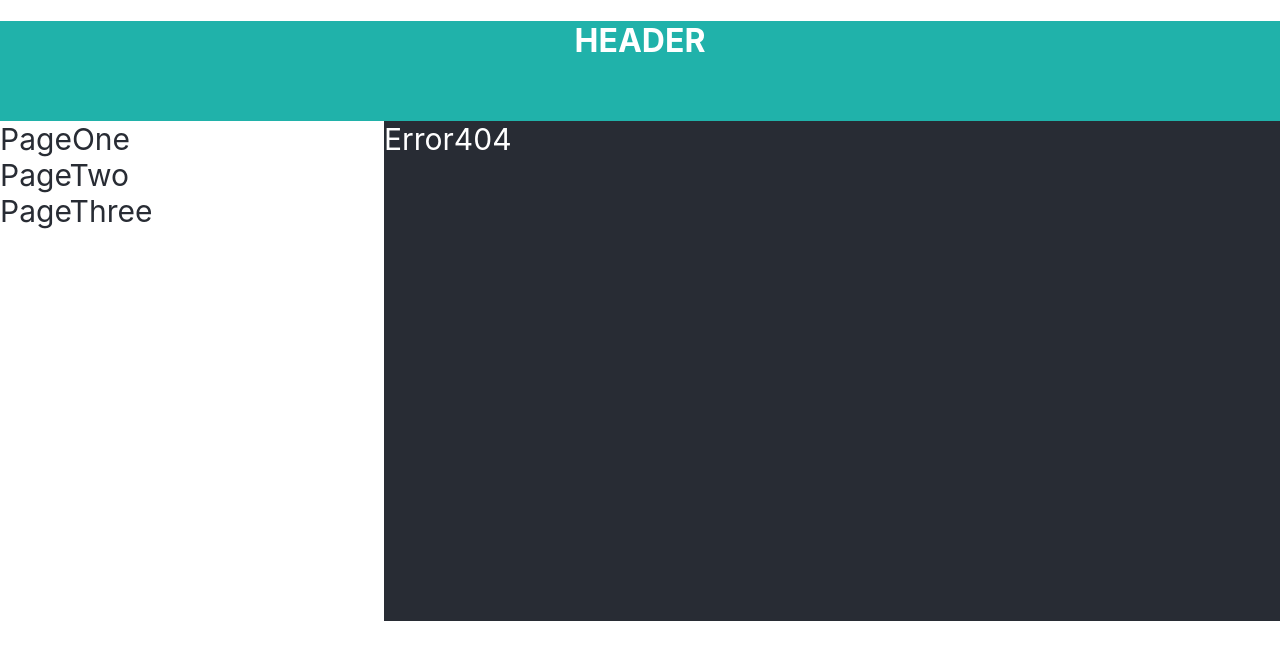
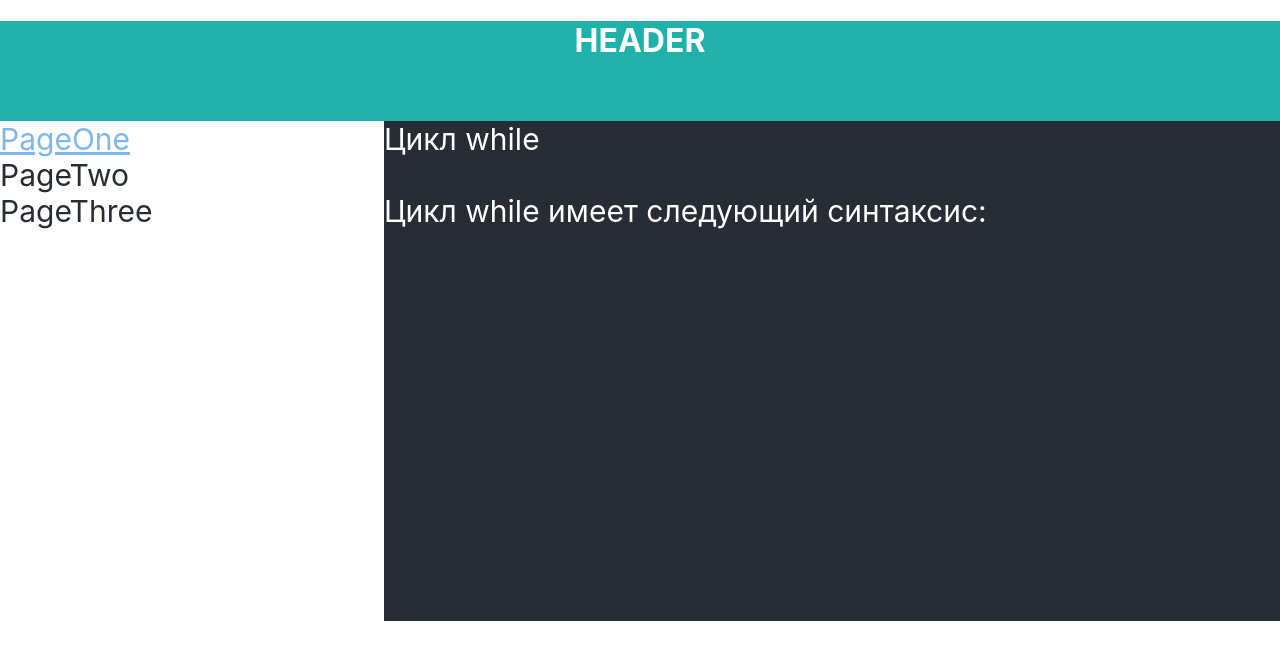
Before and after one commit to Sikstep/additional-lessons, a React (Create React App) app: page /page/0 in a window 1280 px wide. Shown: the top 660 px of the page. Built offline with nearby package versions, Linux system fonts and the light colour scheme.

Commit message:
addition lesson #6 ReactRouterDom complited

```diff
--- a/src/components/Site.tsx
+++ b/src/components/Site.tsx
@@ -1,10 +1,9 @@
 import React from 'react';
 import styles from './Site.module.css'
-import {Route, Routes, NavLink, Navigate} from 'react-router-dom';
-import {PageOne} from './pages/PageOne';
-import {PageTwo} from './pages/PageTwo';
-import {PageThree} from './pages/PageThree';
+import {Navigate, NavLink, Route, Routes} from 'react-router-dom';
 import {Error404} from './pages/Error404';
+import {Page} from './pages/Page';
+import {dataState} from './data/dataState';
 
 
 export const Site = () => {
@@ -14,17 +13,17 @@ export const Site = () => {
             <div className={styles.header}><h1>HEADER</h1></div>
             <div className={styles.body}>
                 <div className={styles.nav}>
-                    <div><NavLink to={'/page1'} className={({isActive})=> isActive ? styles.active : styles.navLink}>PageOne</NavLink></div>
-                    <div><NavLink to={'/page2'} className={({isActive})=> isActive ? styles.active : styles.navLink}>PageTwo</NavLink></div>
-                    <div><NavLink to={'/page3'} className={({isActive})=> isActive ? styles.active : styles.navLink}>PageThree</NavLink></div>
+                    {/*<div><NavLink to={'/page1'} className={({isActive})=> isActive ? styles.active : styles.navLink}>PageOne</NavLink></div>*/}
+                    <div><NavLink to={'/page/0'} className={({isActive})=> isActive ? styles.active : styles.navLink}>PageOne</NavLink></div>
+                    <div><NavLink to={'/page/1'} className={({isActive})=> isActive ? styles.active : styles.navLink}>PageTwo</NavLink></div>
+                    <div><NavLink to={'/page/2'} className={({isActive})=> isActive ? styles.active : styles.navLink}>PageThree</NavLink></div>
                 </div>
                 <div className={styles.content}>
                     <Routes>
-                        <Route path={'/'} element={<Navigate to={'/page1'}/>}/>
+                        <Route path={'/'} element={<Navigate to={'/page/0'}/>}/>
+                        {/*<Route path={'/page1'} element={<PageOne/>}/>*/}
 
-                        <Route path={'/page1'} element={<PageOne/>}/>
-                        <Route path={'/page2'} element={<PageTwo/>}/>
-                        <Route path={'/page3'} element={<PageThree/>}/>
+                        <Route path={'/page/:id'} element={<Page pages={dataState.pages}/>}/>
 
                         <Route path={'/*'} element={<Error404/>}/>
                     </Routes>
--- a/src/components/data/dataState.tsx
+++ b/src/components/data/dataState.tsx
@@ -10,7 +10,7 @@ export const dataState: DataStateType = {
             about: 'Цикл for имеет следующий синтаксис:',
         },
         {
-            heading: `Конструкция \'switch\'`,
+            heading: `Конструкция switch`,
             about: 'Цикл switch заменяет собой сразу несколько if',
         },
     ]
--- a/src/components/pages/Page.tsx
+++ b/src/components/pages/Page.tsx
@@ -0,0 +1,23 @@
+import React from 'react';
+import {PagesType} from '../data/dataState';
+import {useParams} from 'react-router-dom';
+
+type PropsType = {
+    pages: PagesType[]
+}
+export const Page: React.FC<PropsType> = ({pages, ...otheProps}) => {
+
+    let params = useParams()
+    console.log(typeof Number(params))
+    // if (typeof Number(params) !== 'number') {
+    //     params = 0;
+    // }
+
+    return (
+        <div>
+           <div>{pages[Number(params.id)].heading}</div>
+            <br/>
+           <div>{pages[Number(params.id)].about}</div>
+        </div>
+    );
+};
```
